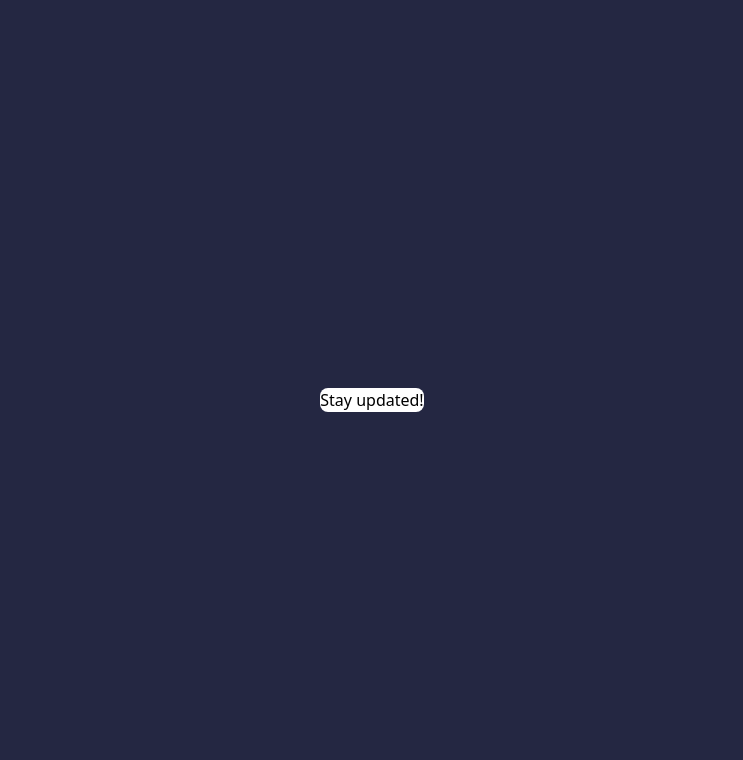
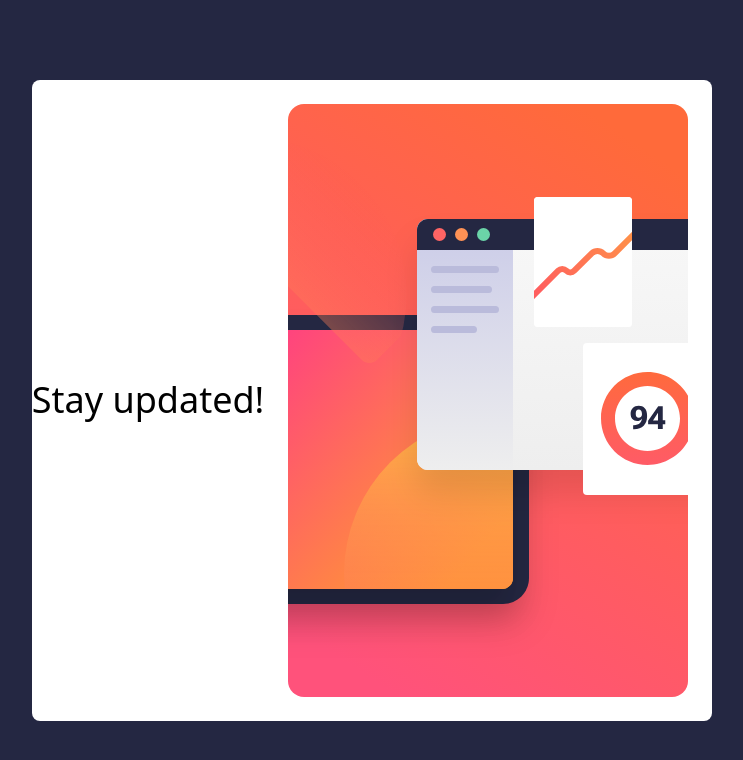
Before and after one commit to lavollmer/newsletter-signup, a React (Vite) app: page / in a window 1280 px wide. Shown: the top 760 px of the page, without its empty margins (268-1011 px from the left). Built offline with nearby package versions, Linux system fonts and the light colour scheme.

Commit message:
added roboto font in tailwind config

```diff
--- a/src/App.jsx
+++ b/src/App.jsx
@@ -1,12 +1,22 @@
 import "./App.css";
+import illustrationSignUp from "./assets/illustration-sign-up-desktop.svg";
 
 function App() {
   return (
     <>
       <div id="bg-container" className="bg-dark-slate-grey">
         <div className="bg-white rounded-lg">
-          <div>
-            <h1 className="text-characoal-grey">Stay updated!</h1>
+          <div className="flex flex-row items-center justify-center">
+            <div className="flex">
+              <h1 className="text-characoal-grey text-2xl md:text-4xl">Stay updated!</h1>
+            </div>
+            <div>
+              <img
+                src={illustrationSignUp}
+                className="p-6"
+                alt="Illustration sign up"
+              />
+            </div>
           </div>
         </div>
       </div>
--- a/tailwind.config.js
+++ b/tailwind.config.js
@@ -4,13 +4,16 @@ export default {
   theme: {
     extend: {
       colors: {
-        'tomato': "hsl(4, 100%, 67%)",
+        tomato: "hsl(4, 100%, 67%)",
         "dark-slate-grey": "hsl(234, 29%, 20%)",
         "charcoal-grey": "hsl(235, 18%, 26%)",
-        'grey': "hsl(231, 7%, 60%)",
+        grey: "hsl(231, 7%, 60%)",
         white: "hsl(0, 0%, 100%)",
       },
+      fontFamily: {
+        roboto: ["Roboto", "sans-serif"],
+      },
     },
+    plugins: [],
   },
-  plugins: [],
 };
```
